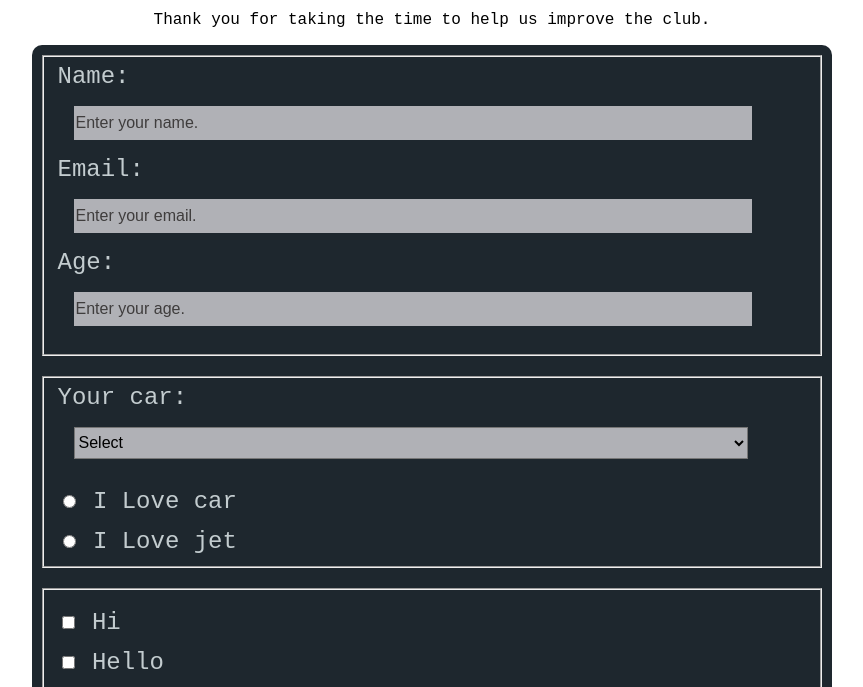
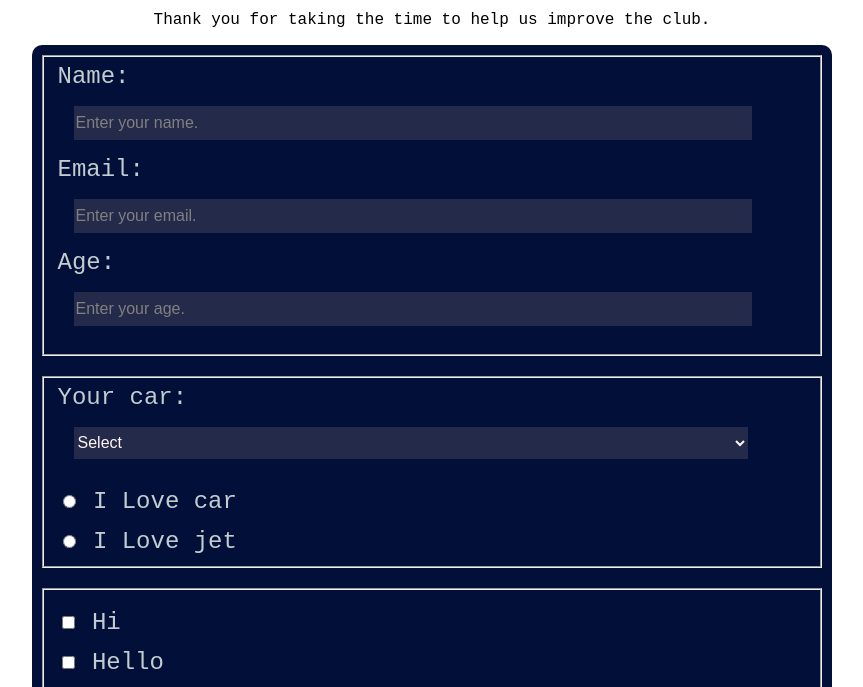
Before and after one commit to nikolas-AI/Survey-Form, a plain HTML site: page index.html in a window 1280 px wide. Shown: the part 113-800 px from the top of the page, without its empty margins (208-1071 px from the left). Drawn offline with Linux system fonts and the light colour scheme.

Commit message:
modifications

```diff
--- a/styles.css
+++ b/styles.css
@@ -23,13 +23,13 @@ h1, p {
     min-height: 2em;
     width: 90%;
     font-size: 1rem;
-    background-color: rgb(176, 177, 182);
-    color: black;
+    background-color: rgb(36, 42, 74);
+    color: rgb(255, 255, 255);
     border: 0;
 }
 
 ::placeholder{
-    color: rgb(63, 61, 61);
+    color: grey;
 }
 
 #name-label, #email-label, #number-label, #dropdown-label, #radio-label, #hi-label, #hello-label, #hey-label, #textarea-label{
@@ -42,14 +42,15 @@ select, textarea {
     min-height: 2em;
     width: 90%;
     font-size: 1rem;
-    background-color: rgb(176, 177, 182);
-    color: black;
+    background-color: rgb(36, 42, 74);
+    color: rgb(255, 244, 244);
+    border: 0px;
 }
 
 form {
     margin: auto;
     height: auto;
-    background: rgba(1, 11, 19, 0.881);
+    background: rgba(2, 15, 57, 0.996);
     border-radius: 10px;
     color: rgb(195, 204, 207);
     font-size: 18px;
@@ -86,7 +87,7 @@ input[type="submit"] {
     height: 35px;
     margin-bottom: 10px;
     border: 2px solid rgb(255, 255, 255);
-    background-color: rgb(67, 68, 71);
+    background-color: rgb(36, 42, 74);
     border-radius: 10px;
     font-size: 20px;
     font-family: monospace;
```
